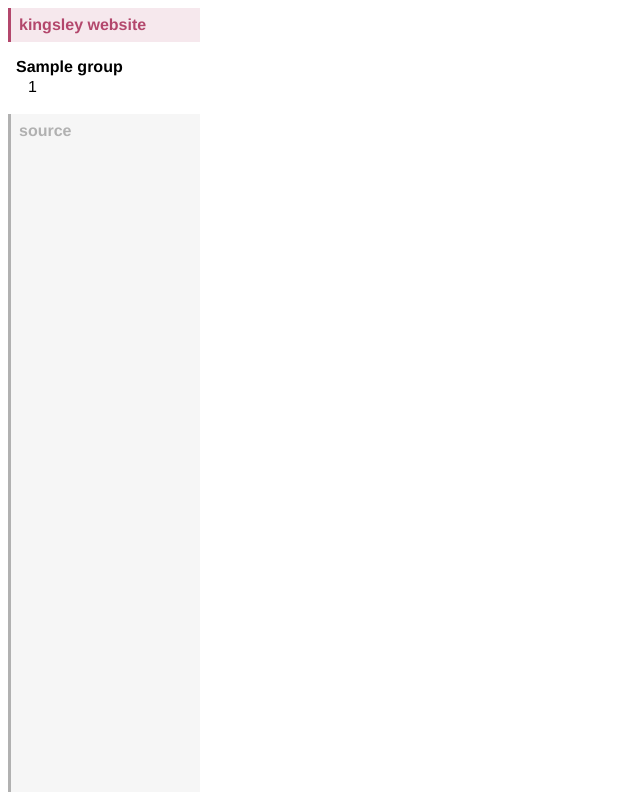
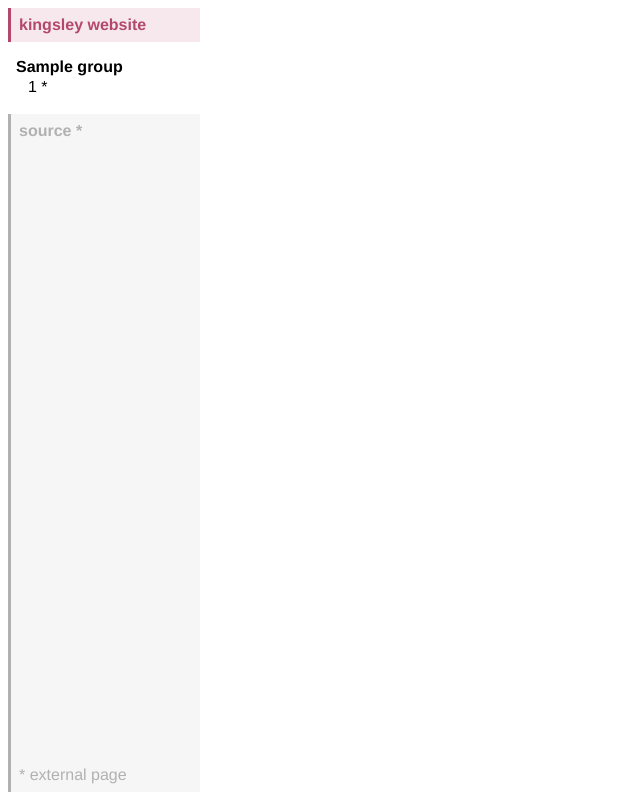
Before and after one commit to skrungly/kingsley-website, a Python web app: template app/templates/base.html in a window 1280 px wide. Shown: the whole page, without its empty margins (0-640 px from the left). Run offline with Jinja, Linux system fonts and the light colour scheme; the template is opened without the code that fills it: most values are stand-ins (such as "Sample title", 1, 10 or a date in 2020); style sheets or scripts are compiled from the project's sources.

Commit message:
add marker for external pages in navbar

```diff
--- a/app/static/style/style.scss
+++ b/app/static/style/style.scss
@@ -34,7 +34,7 @@ ul {
     border-left: 0.2em solid $colour;
     background-color: rgba($colour, 0.12);
 
-    a, a:hover, b, .nav__header, .colour-text, h1, h2, h3, h4, h5, h6 {
+    a, a:hover, b, .nav__header, .nav__footer, .colour-text, h1, h2, h3, h4, h5, h6 {
       color: $colour;
     }
 
@@ -81,6 +81,8 @@ nav {
 }
 
 .nav__group {
+  display: flex;
+  flex-flow: column;
   padding: 0.5em;
   user-select: none;
 
@@ -118,6 +120,10 @@ nav {
     font-weight: normal;
     color: #000000;
   }
+}
+
+.nav__footer {
+  margin-top: auto;
 }
 
 /* only display this button on smaller devices */
--- a/app/templates/base.html
+++ b/app/templates/base.html
@@ -27,16 +27,22 @@
           </div>
           <ul class="nav__list">
             {% for page, page_url in group.pages.items() %}
-            <li><a href="{{ page_url }}">{{ page }}</a></li>
+            <li><a href="{{ page_url }}">
+              {{ page }}
+              {% if not page_url.startswith("/") %}
+                <span class="colour-text">*</span>
+              {% endif %}
+            </a></li>
             {% endfor %}
           </ul>
         </div>
         {% endfor %}
         <div class="nav__group colour-block--grey">
           <span class="nav__header">
-            <a class="nav__title" href="https://github.com/skrungly/kingsley-website">source</a>
+            <a class="nav__title" href="https://github.com/skrungly/kingsley-website">source *</a>
             <i class="fa-solid fa-code"></i>
           </span>
+          <span class="nav__footer">* external page</span>
         </div>
       </nav>
       <main class="colour-block--{{ content_colour }}">
```
